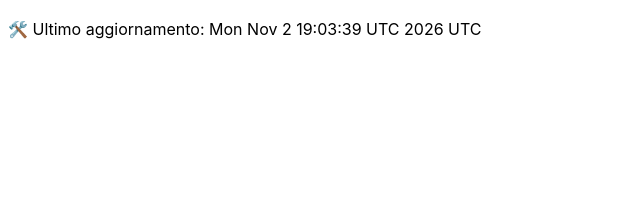
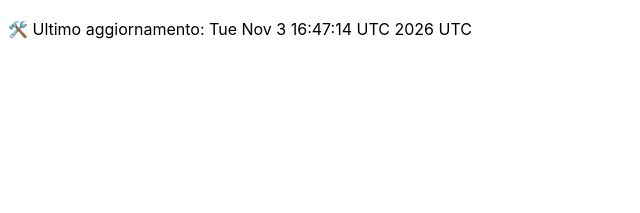
Before and after one commit to DanteTrb/DanteTrb.github.io, a Jekyll site: the page built from badges.md, in a window 1280 px wide. Shown: the top 213 px of the page, without its empty margins (0-640 px from the left). Built offline with Jekyll 4.4.1, drawn with Linux system fonts in a browser that asks for light colours; our own code applies the rules of GitHub Pages for plain Markdown files.

Commit message:
🛠️ Aggiornamento automatico badge

```diff
--- a/badges.md
+++ b/badges.md
@@ -1 +1 @@
-🛠️ Ultimo aggiornamento: Mon Nov  2 19:03:39 UTC 2026 UTC
+🛠️ Ultimo aggiornamento: Tue Nov  3 16:47:14 UTC 2026 UTC
```
